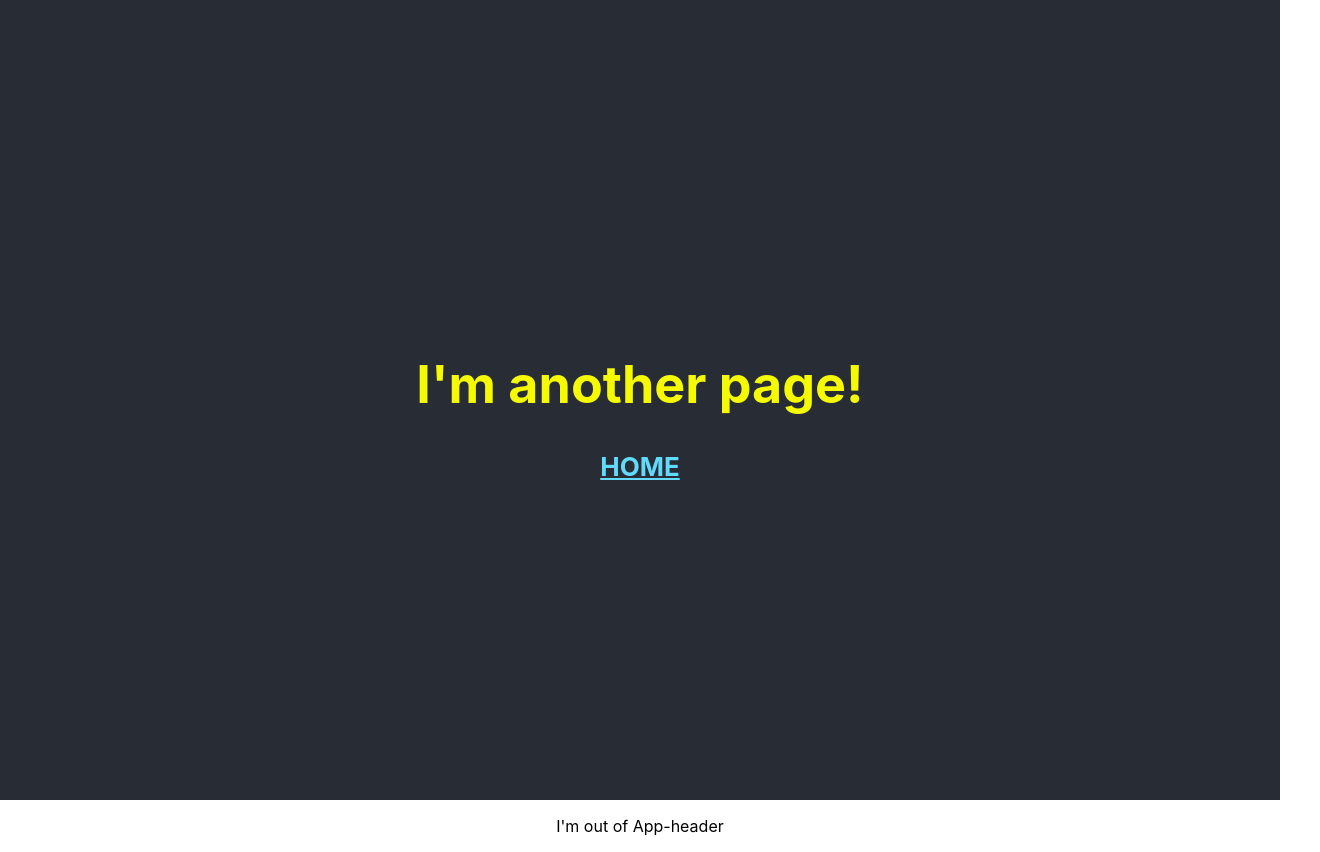
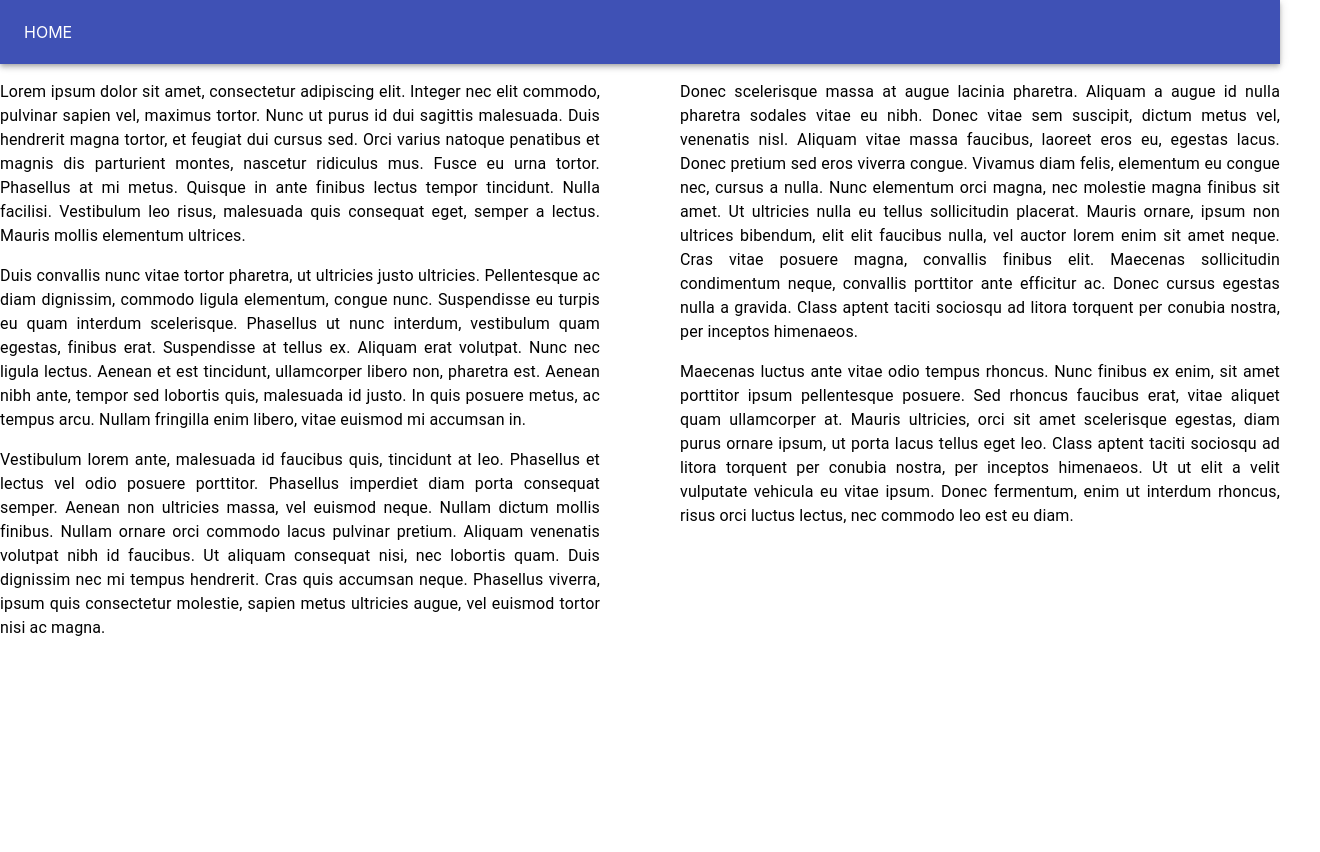
Before and after one commit to Oozaku/hello-react, a React (Create React App) app: page /anotherhello in a window 1280 px wide. Shown: the whole page, 1320 px wide, since content can reach past the window. After the commit the page ends 800 px from the top, so only its background shows below. Built offline with nearby package versions, Linux system fonts and the light colour scheme.

Commit message:
add layout with material-ui

```diff
--- a/package.json
+++ b/package.json
@@ -3,6 +3,7 @@
   "version": "0.1.0",
   "private": true,
   "dependencies": {
+    "@material-ui/core": "^4.11.0",
     "@testing-library/jest-dom": "^5.11.5",
     "@testing-library/react": "^11.1.0",
     "@testing-library/user-event": "^12.1.10",
--- /dev/null
+++ b/src/components/TopPanel.js
@@ -0,0 +1,22 @@
+import React from 'react';
+import AppBar from '@material-ui/core/AppBar';
+import Toolbar from '@material-ui/core/Toolbar';
+import Link from '@material-ui/core/Link';
+import '../App.css';
+
+function TopPanel() {
+
+  return (
+    <div>
+      <AppBar position="static">
+        <Toolbar>
+          <Link href='/' color='inherit'>
+                HOME
+          </Link>
+        </Toolbar>
+      </AppBar>
+    </div>
+  );
+}
+
+export default TopPanel;
--- a/src/pages/AnotherHello.js
+++ b/src/pages/AnotherHello.js
@@ -1,19 +1,35 @@
 import React from 'react';
 import {Link} from 'react-router-dom';
+import TopPanel from '../components/TopPanel'
 import '../App.css';
 import Header from '../components/Header'
+import { Typography } from '@material-ui/core';
+import Grid from '@material-ui/core/Grid';
+
 
 function AnotherHello () {
   return (
-    <div className="App">
-      <div className="App-header">
-        <Header title="I'm another page!" />
-        <Link to='/'
-              className='App-link'>
-            HOME
-        </Link>
-      </div>
-       <p>I'm out of App-header</p>
+    <div>
+      <TopPanel />
+
+      <Grid container spacing={10}>
+        <Grid item xs={12} sm={6}>
+          <Typography align='justify'>
+            <p>Lorem ipsum dolor sit amet, consectetur adipiscing elit. Integer nec elit commodo, pulvinar sapien vel, maximus tortor. Nunc ut purus id dui sagittis malesuada. Duis hendrerit magna tortor, et feugiat dui cursus sed. Orci varius natoque penatibus et magnis dis parturient montes, nascetur ridiculus mus. Fusce eu urna tortor. Phasellus at mi metus. Quisque in ante finibus lectus tempor tincidunt. Nulla facilisi. Vestibulum leo risus, malesuada quis consequat eget, semper a lectus. Mauris mollis elementum ultrices.</p>
+
+            <p>Duis convallis nunc vitae tortor pharetra, ut ultricies justo ultricies. Pellentesque ac diam dignissim, commodo ligula elementum, congue nunc. Suspendisse eu turpis eu quam interdum scelerisque. Phasellus ut nunc interdum, vestibulum quam egestas, finibus erat. Suspendisse at tellus ex. Aliquam erat volutpat. Nunc nec ligula lectus. Aenean et est tincidunt, ullamcorper libero non, pharetra est. Aenean nibh ante, tempor sed lobortis quis, malesuada id justo. In quis posuere metus, ac tempus arcu. Nullam fringilla enim libero, vitae euismod mi accumsan in.</p>
+
+            <p>Vestibulum lorem ante, malesuada id faucibus quis, tincidunt at leo. Phasellus et lectus vel odio posuere porttitor. Phasellus imperdiet diam porta consequat semper. Aenean non ultricies massa, vel euismod neque. Nullam dictum mollis finibus. Nullam ornare orci commodo lacus pulvinar pretium. Aliquam venenatis volutpat nibh id faucibus. Ut aliquam consequat nisi, nec lobortis quam. Duis dignissim nec mi tempus hendrerit. Cras quis accumsan neque. Phasellus viverra, ipsum quis consectetur molestie, sapien metus ultricies augue, vel euismod tortor nisi ac magna.</p>
+          </Typography>
+        </Grid>
+        <Grid item xs={12} sm={6}>
+          <Typography align='justify'>
+            <p>Donec scelerisque massa at augue lacinia pharetra. Aliquam a augue id nulla pharetra sodales vitae eu nibh. Donec vitae sem suscipit, dictum metus vel, venenatis nisl. Aliquam vitae massa faucibus, laoreet eros eu, egestas lacus. Donec pretium sed eros viverra congue. Vivamus diam felis, elementum eu congue nec, cursus a nulla. Nunc elementum orci magna, nec molestie magna finibus sit amet. Ut ultricies nulla eu tellus sollicitudin placerat. Mauris ornare, ipsum non ultrices bibendum, elit elit faucibus nulla, vel auctor lorem enim sit amet neque. Cras vitae posuere magna, convallis finibus elit. Maecenas sollicitudin condimentum neque, convallis porttitor ante efficitur ac. Donec cursus egestas nulla a gravida. Class aptent taciti sociosqu ad litora torquent per conubia nostra, per inceptos himenaeos.</p>
+
+            <p>Maecenas luctus ante vitae odio tempus rhoncus. Nunc finibus ex enim, sit amet porttitor ipsum pellentesque posuere. Sed rhoncus faucibus erat, vitae aliquet quam ullamcorper at. Mauris ultricies, orci sit amet scelerisque egestas, diam purus ornare ipsum, ut porta lacus tellus eget leo. Class aptent taciti sociosqu ad litora torquent per conubia nostra, per inceptos himenaeos. Ut ut elit a velit vulputate vehicula eu vitae ipsum. Donec fermentum, enim ut interdum rhoncus, risus orci luctus lectus, nec commodo leo est eu diam.</p>
+          </Typography>
+        </Grid>
+      </Grid>
     </div>
   );
 }
--- a/src/pages/Home.js
+++ b/src/pages/Home.js
@@ -1,24 +1,19 @@
 import React from 'react';
-import {Link} from 'react-router-dom';
+import Link from '@material-ui/core/Link';
+import Typography from '@material-ui/core/Typography';
 import logo from '../logo.svg';
 import '../App.css';
 import Header from '../components/Header';
+import TopPanel from '../components/TopPanel'
 
 function Home () {
   return (
-    <div className="App">
-      <header className="App-header">
-        <Header title="Hi, I'm a component!"/>
-        <img src={logo} className="App-logo" alt="logo" />
-        <h1>
-          Hello World!
-        </h1>
-
-        <Link to='/anotherhello'
-              className="App-link">
-                  Dummie-Page
-        </Link>
-      </header>
+    <div>
+      <TopPanel />
+      <Typography variant='h1'>Hello World!</Typography>
+      <Link href='/anotherhello'>
+        <Typography  color='primary'>Another Hello</Typography>
+      </Link>
     </div>
   );
 }
```
Also changed, not shown: src/components/NewCard.js (added), 1 other file (tests, documents, lock files or other folders).
